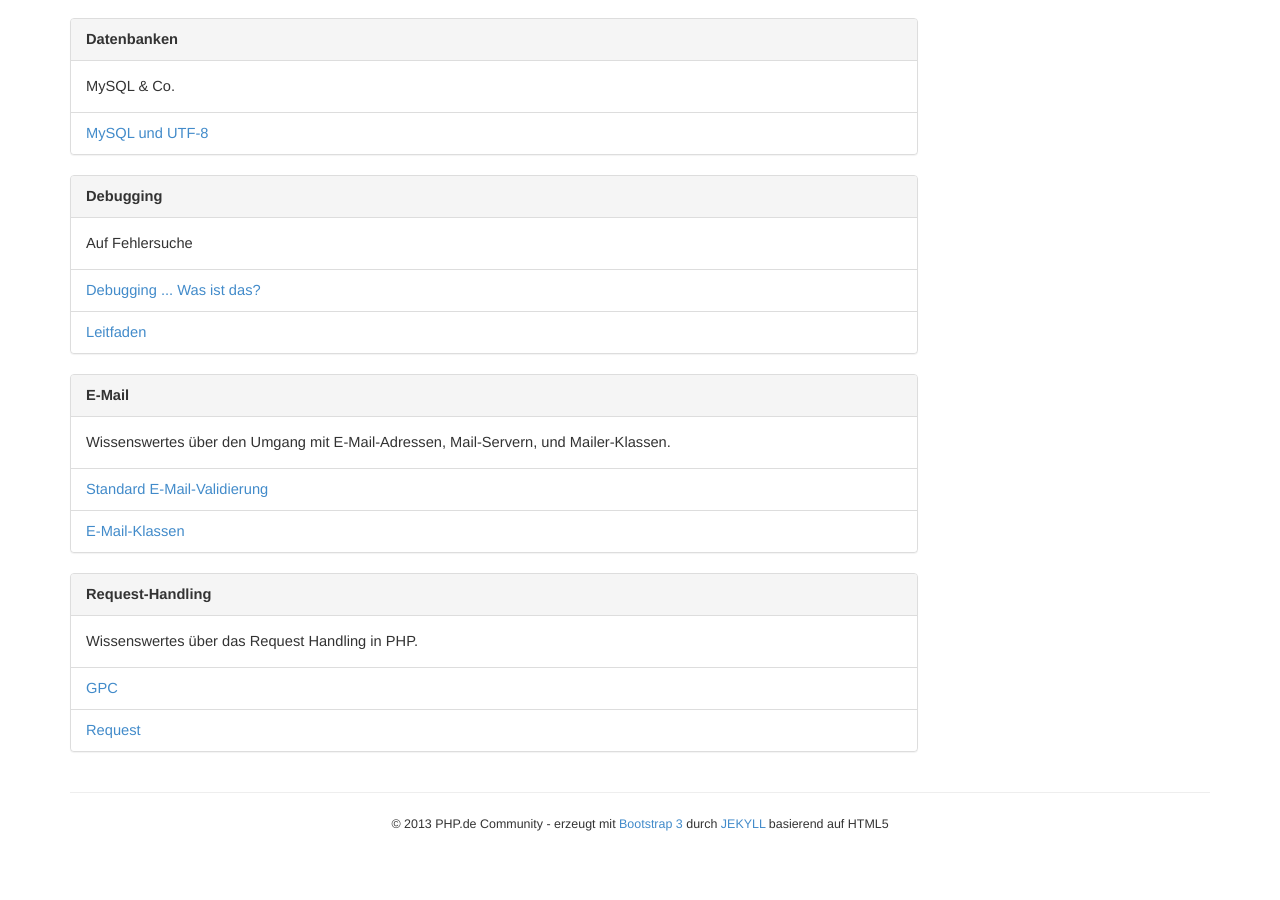
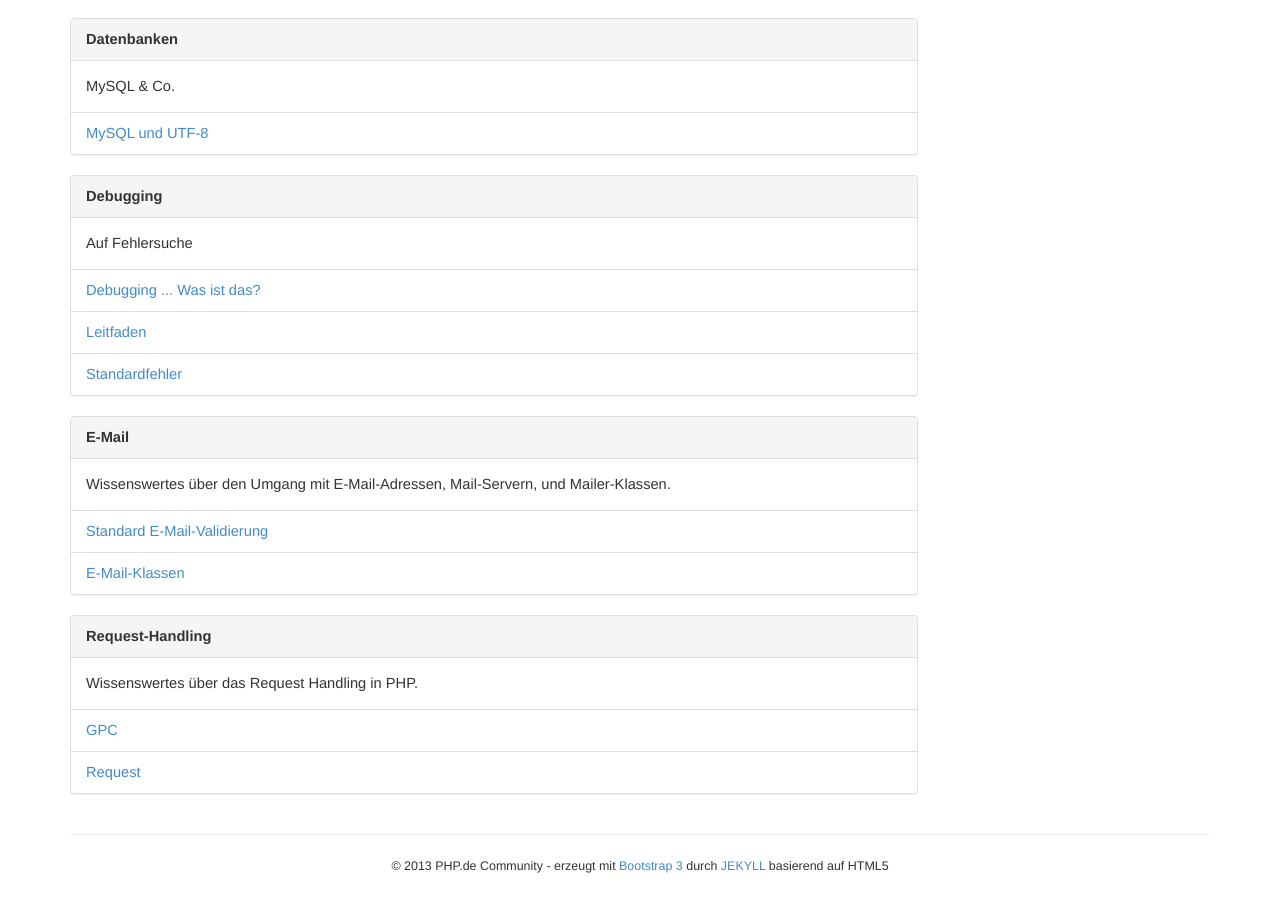
Before and after one commit to php-de/php-de.github.io, a Jekyll site: the page built from index.md, in a window 1280 px wide and 900 px high, scrolled down 632 px. Built offline with Jekyll 4.4.1, drawn with Linux system fonts in a browser that asks for light colours; before the commit the page ends 1490 px from its top, so only the background shows below that.

Commit message:
Update index.md

```diff
--- a/index.md
+++ b/index.md
@@ -9,6 +9,7 @@ pageSections:
         entrys:
             -   name: "Was ist PHP?"
                 url: /general/was-ist-php.html
+
             -   name: "Ich-will-das-selbst-schaffen-Attitüde"
                 url: /general/ich-will-das-selbst-schaffen-attituede.html
 
@@ -18,6 +19,7 @@ pageSections:
         entrys:
             -   name: "Code smells"
                 url: /code-optimizing/code-smells.html
+
             -   name: "Wächter"
                 url: /code-optimizing/waechter.html
 
@@ -34,8 +36,12 @@ pageSections:
         entrys:
             -   name: "Debugging ... Was ist das?"
                 url: /debugging/was-ist-debugging.html
+
             -   name: "Leitfaden"
                 url: /debugging/leitfaden.html
+
+            -   name: "Standardfehler"
+                url: /debugging/standardfehler.html
 
 
     -   name: "E-Mail"
@@ -43,6 +49,7 @@ pageSections:
         entrys:
             -   name: "Standard E-Mail-Validierung"
                 url: /email/standard-mail-validation.html
+
             -   name: "E-Mail-Klassen"
                 url: /email/mail-class.html
 
@@ -52,6 +59,7 @@ pageSections:
         entrys:
             -   name: "GPC"
                 url: /request-handling/gpc.html
+
             -   name: "Request"
                 url: /request-handling/request.html
 
```
